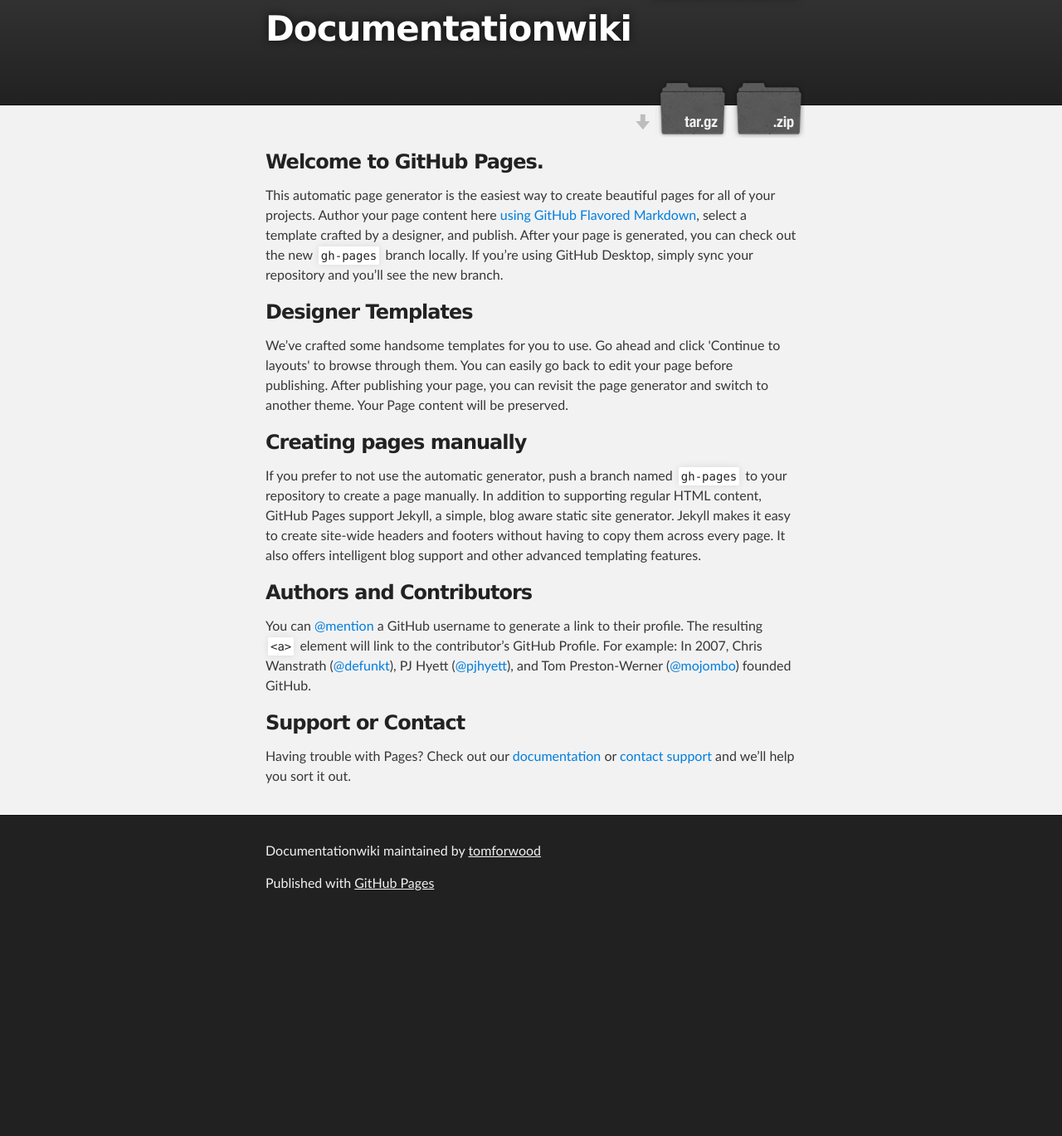
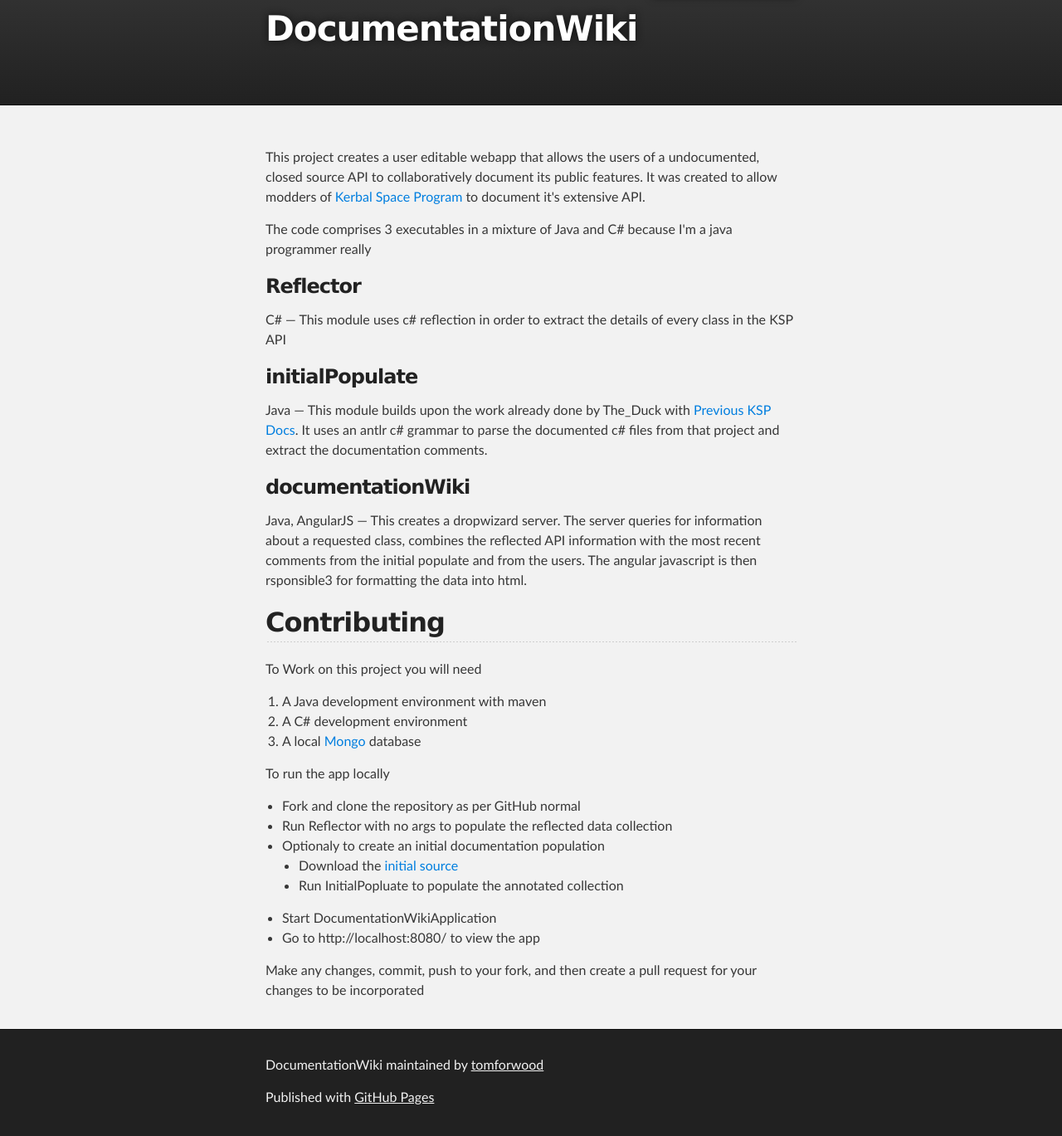
Before and after one commit to tomforwood/documentationWiki, a plain HTML site: page index.html in a window 1280 px wide. Shown: the part 47-1416 px from the top of the page at 83% size. Before the commit the page ends 1158 px from the top, so only its background shows below. Drawn offline with Linux system fonts and the light colour scheme.

Commit message:
Create initial version of docs

```diff
--- a/index.html
+++ b/index.html
@@ -8,7 +8,7 @@
 
     <link rel="stylesheet" type="text/css" media="screen" href="stylesheets/stylesheet.css">
 
-    <title>Documentationwiki</title>
+    <title>DocumentationWiki</title>
   </head>
 
   <body>
@@ -18,50 +18,64 @@
         <header class="inner">
           <a id="forkme_banner" href="https://github.com/tomforwood/documentationWiki">View on GitHub</a>
 
-          <h1 id="project_title">Documentationwiki</h1>
+          <h1 id="project_title">DocumentationWiki</h1>
           <h2 id="project_tagline"></h2>
 
-            <section id="downloads">
-              <a class="zip_download_link" href="https://github.com/tomforwood/documentationWiki/zipball/master">Download this project as a .zip file</a>
-              <a class="tar_download_link" href="https://github.com/tomforwood/documentationWiki/tarball/master">Download this project as a tar.gz file</a>
-            </section>
         </header>
     </div>
 
     <!-- MAIN CONTENT -->
     <div id="main_content_wrap" class="outer">
       <section id="main_content" class="inner">
-        <h3>
-<a id="welcome-to-github-pages" class="anchor" href="#welcome-to-github-pages" aria-hidden="true"><span aria-hidden="true" class="octicon octicon-link"></span></a>Welcome to GitHub Pages.</h3>
 
-<p>This automatic page generator is the easiest way to create beautiful pages for all of your projects. Author your page content here <a href="https://guides.github.com/features/mastering-markdown/">using GitHub Flavored Markdown</a>, select a template crafted by a designer, and publish. After your page is generated, you can check out the new <code>gh-pages</code> branch locally. If you’re using GitHub Desktop, simply sync your repository and you’ll see the new branch.</p>
 
-<h3>
-<a id="designer-templates" class="anchor" href="#designer-templates" aria-hidden="true"><span aria-hidden="true" class="octicon octicon-link"></span></a>Designer Templates</h3>
+	<p>This project creates a user editable webapp that allows the users of a undocumented, closed source API
+	to collaboratively document its public features.
+	It was created to allow modders of <a href=https://kerbalspaceprogram.com/en/">Kerbal Space Program</a>
+	to document it's extensive API.
+	</p>
 
-<p>We’ve crafted some handsome templates for you to use. Go ahead and click 'Continue to layouts' to browse through them. You can easily go back to edit your page before publishing. After publishing your page, you can revisit the page generator and switch to another theme. Your Page content will be preserved.</p>
+	<p>The code comprises 3 executables in a mixture of Java and C# because I'm a java programmer really</p>
 
-<h3>
-<a id="creating-pages-manually" class="anchor" href="#creating-pages-manually" aria-hidden="true"><span aria-hidden="true" class="octicon octicon-link"></span></a>Creating pages manually</h3>
+	<h3>Reflector</h3>
+	<p>C# &mdash; This module uses c# reflection in order to extract the details of every class in the KSP API
+	</p>
+	<h3>initialPopulate</h3>
+	<p>Java &mdash; This module builds upon the work already done by The_Duck with
+	<a href="https://github.com/Anatid/XML-Documentation-for-the-KSP-API">Previous KSP Docs</a>.
+	It uses an antlr c# grammar to parse the documented c# files from that project and extract the documentation comments.</p>
+	<h3>documentationWiki</h3>
+	<p>Java, AngularJS &mdash; This creates a dropwizard server. The server queries for information about a
+	requested class, combines the reflected API information with the most recent comments from the initial
+	populate and from the users. The angular javascript is then rsponsible3 for formatting the data into html.</p>
 
-<p>If you prefer to not use the automatic generator, push a branch named <code>gh-pages</code> to your repository to create a page manually. In addition to supporting regular HTML content, GitHub Pages support Jekyll, a simple, blog aware static site generator. Jekyll makes it easy to create site-wide headers and footers without having to copy them across every page. It also offers intelligent blog support and other advanced templating features.</p>
+	<h2>Contributing</h2>
+	<p>To Work on this project you will need</p>
+	<ol>
+		<li>A Java development environment with maven</li>
+		<li>A C# development environment</li>
+		<li>A local <a href="https://www.mongodb.org/">Mongo</a> database</li>
+	</ol>
+	<p>To run the app locally</p>
+	<ul>
+		<li>Fork and clone the repository as per GitHub normal</li>
+		<li>Run Reflector with no args to populate the reflected data collection</li>
+		<li>Optionaly to create an initial documentation population<ul>
+			<li>Download the <a href="https://github.com/Anatid/XML-Documentation-for-the-KSP-API">initial source</a></li>
+			<li>Run InitialPopluate to populate the annotated collection</li>
+		</ul></li>
+		<li>Start DocumentationWikiApplication</li>
+		<li>Go to http://localhost:8080/ to view the app</li>
+	</ul>
+	<p>Make any changes, commit, push to your fork, and then create a pull request for your changes to be incorporated</p>
 
-<h3>
-<a id="authors-and-contributors" class="anchor" href="#authors-and-contributors" aria-hidden="true"><span aria-hidden="true" class="octicon octicon-link"></span></a>Authors and Contributors</h3>
-
-<p>You can <a href="https://help.github.com/articles/basic-writing-and-formatting-syntax/#mentioning-users-and-teams" class="user-mention">@mention</a> a GitHub username to generate a link to their profile. The resulting <code>&lt;a&gt;</code> element will link to the contributor’s GitHub Profile. For example: In 2007, Chris Wanstrath (<a href="https://github.com/defunkt" class="user-mention">@defunkt</a>), PJ Hyett (<a href="https://github.com/pjhyett" class="user-mention">@pjhyett</a>), and Tom Preston-Werner (<a href="https://github.com/mojombo" class="user-mention">@mojombo</a>) founded GitHub.</p>
-
-<h3>
-<a id="support-or-contact" class="anchor" href="#support-or-contact" aria-hidden="true"><span aria-hidden="true" class="octicon octicon-link"></span></a>Support or Contact</h3>
-
-<p>Having trouble with Pages? Check out our <a href="https://help.github.com/pages">documentation</a> or <a href="https://github.com/contact">contact support</a> and we’ll help you sort it out.</p>
       </section>
     </div>
 
     <!-- FOOTER  -->
     <div id="footer_wrap" class="outer">
       <footer class="inner">
-        <p class="copyright">Documentationwiki maintained by <a href="https://github.com/tomforwood">tomforwood</a></p>
+        <p class="copyright">DocumentationWiki maintained by <a href="https://github.com/tomforwood">tomforwood</a></p>
         <p>Published with <a href="https://pages.github.com">GitHub Pages</a></p>
       </footer>
     </div>
--- a/javascripts/main.js
+++ /dev/null
@@ -1 +0,0 @@
-console.log('This would be the main JS file.');
```
Also changed, not shown: params.json (deleted, +0 -6 lines).
